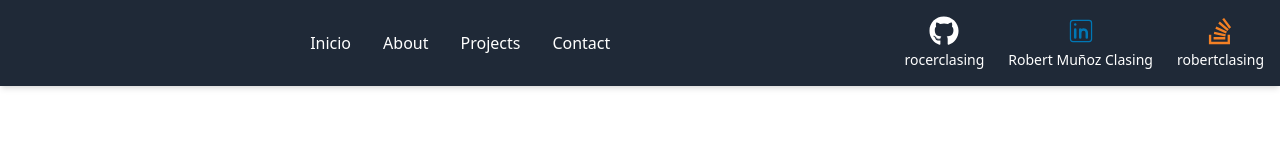
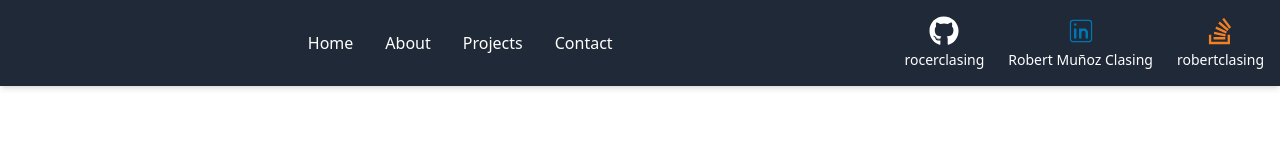
Before and after one commit to rocerclasing/portafolio-rm.github.io.com, a Next.js app: page / in a window 1280 px wide. Shown: the top 160 px of the page. Built offline with nearby package versions, Linux system fonts and the light colour scheme.

Commit message:
navbar en ingles

```diff
--- a/src/components/Navbar.tsx
+++ b/src/components/Navbar.tsx
@@ -9,7 +9,7 @@ const Navbar = () => {
     <nav className='bg-gray-800 p-4 shadow-md'>
       <div className='container mx-auto flex items-center justify-between'>
         <div className='flex flex-grow justify-center space-x-8'>
-          <Link href="/" className='text-white hover:text-gray-300 transition duration-200'>Inicio</Link>
+          <Link href="/" className='text-white hover:text-gray-300 transition duration-200'>Home</Link>
           <Link href="/about" className='text-white hover:text-gray-300 transition duration-200'>About</Link>
           <Link href="/projects" className='text-white hover:text-gray-300 transition duration-200'>Projects</Link>
           <Link href="/contact" className='text-white hover:text-gray-300 transition duration-200'>Contact</Link>
```
